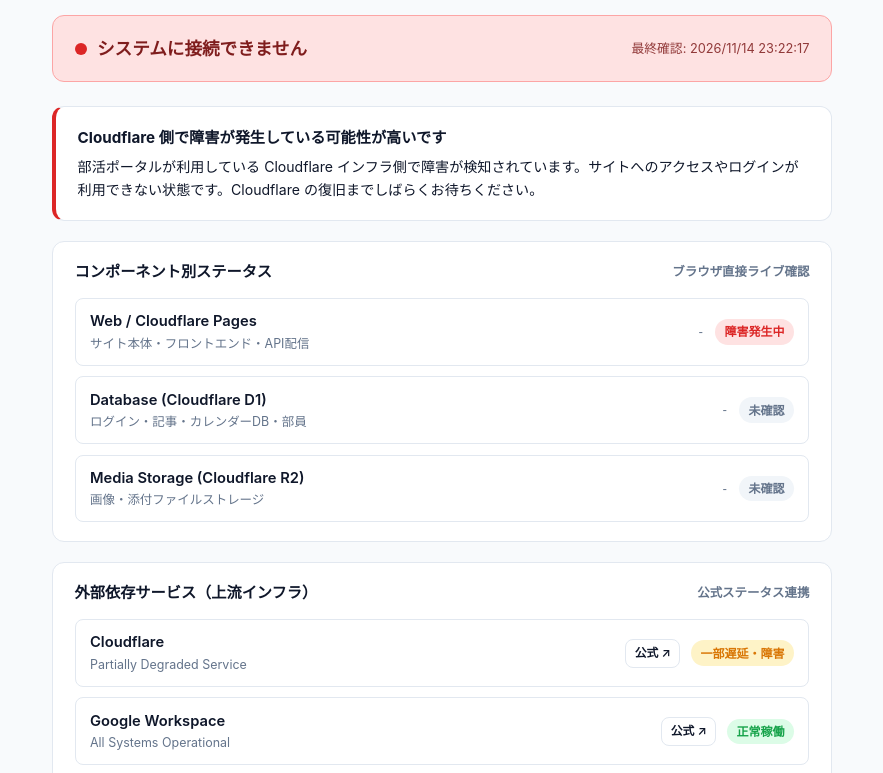
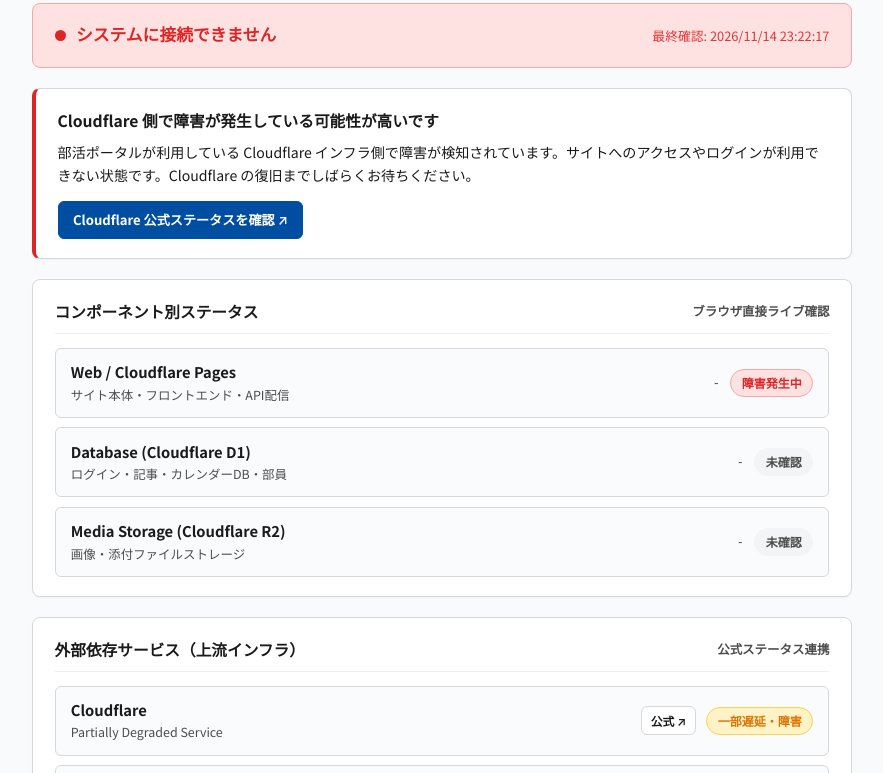
Before and after one commit to kagiko-joken/websystem-status, a plain HTML site: page index.html in a window 1280 px wide. Shown: the part 105-878 px from the top of the page, without its empty margins (198-1081 px from the left). Drawn offline with Linux system fonts and the light colour scheme; no server answers.

Commit message:
Finalize status page UI, incident guide, and clean up preview bar

```diff
--- a/index.html
+++ b/index.html
@@ -6,56 +6,68 @@
   <meta name="robots" content="noindex, nofollow, noarchive">
   <title>Joken System Status | status.joken.jp</title>
   <style>
+    @import url('https://fonts.googleapis.com/css2?family=Noto+Sans+JP:wght@400;500;700;800&display=swap');
     :root {
-      --bg: #f8fafc;
+      --bg: #f9fafb;
       --surface: #ffffff;
-      --border: #e2e8f0;
-      --text: #0f172a;
-      --muted: #64748b;
+      --border: #d7d8d9;
+      --text: #1a1a1a;
+      --muted: #4d4d4d;
       --ok: #16a34a;
       --ok-bg: #dcfce7;
+      --ok-border: #86efac;
       --warn: #d97706;
       --warn-bg: #fef3c7;
+      --warn-border: #fcd34d;
       --down: #dc2626;
       --down-bg: #fee2e2;
-      --unknown: #64748b;
-      --unknown-bg: #f1f5f9;
-      --primary: #2563eb;
+      --down-border: #fca5a5;
+      --unknown: #4d4d4d;
+      --unknown-bg: #f3f4f6;
+      --primary: #004ea2;
+      --primary-hover: #003772;
     }
     * { box-sizing: border-box; }
     body {
       margin: 0;
-      font-family: -apple-system, BlinkMacSystemFont, "Segoe UI", "Hiragino Kaku Gothic ProN", "Noto Sans JP", sans-serif;
+      font-family: "Noto Sans JP", system-ui, -apple-system, BlinkMacSystemFont, "Segoe UI", Roboto, "Hiragino Sans", "Hiragino Kaku Gothic ProN", sans-serif;
       background: var(--bg);
       color: var(--text);
-      line-height: 1.6;
+      line-height: 1.65;
     }
-    .container {
-      max-width: 820px;
+    .top-bar {
+      background: var(--surface);
+      border-bottom: 1px solid var(--border);
+    }
+    .top-bar__inner {
+      max-width: 860px;
       margin: 0 auto;
-      padding: 2.25rem 1.25rem 3.5rem;
-    }
-    header {
+      padding: 0.9rem 1.25rem;
       display: flex;
       flex-wrap: wrap;
       align-items: center;
       justify-content: space-between;
       gap: 0.75rem;
-      margin-bottom: 1.75rem;
+    }
+    .container {
+      max-width: 860px;
+      margin: 0 auto;
+      padding: 1.5rem 1.25rem 3.5rem;
     }
     .brand {
       display: flex;
       align-items: center;
-      gap: 0.6rem;
+      gap: 0.65rem;
     }
     .brand-title {
-      font-size: 1.35rem;
+      font-size: 1.25rem;
       font-weight: 800;
-      letter-spacing: -0.02em;
+      letter-spacing: -0.01em;
+      color: var(--primary);
       margin: 0;
     }
     .brand-sub {
-      font-size: 0.85rem;
+      font-size: 0.8rem;
       color: var(--muted);
     }
     .actions {
@@ -67,42 +79,52 @@
       display: inline-flex;
       align-items: center;
       gap: 0.35rem;
-      padding: 0.45rem 0.85rem;
+      padding: 0.45rem 0.9rem;
       font-size: 0.82rem;
       font-weight: 600;
-      border-radius: 8px;
+      border-radius: 6px;
       border: 1px solid var(--border);
       background: var(--surface);
       color: var(--text);
       text-decoration: none;
       cursor: pointer;
+      transition: background 0.15s ease, border-color 0.15s ease;
     }
-    .btn:hover { background: #f1f5f9; }
+    .btn:hover { background: #f3f4f6; border-color: #8e9094; }
+    .btn-primary {
+      background: var(--primary);
+      border-color: var(--primary);
+      color: #ffffff;
+    }
+    .btn-primary:hover {
+      background: var(--primary-hover);
+      border-color: var(--primary-hover);
+    }
     .banner {
       display: flex;
       align-items: center;
       justify-content: space-between;
       flex-wrap: wrap;
       gap: 0.75rem;
-      padding: 1.15rem 1.35rem;
-      border-radius: 12px;
+      padding: 1.1rem 1.35rem;
+      border-radius: 8px;
       background: var(--unknown-bg);
       border: 1px solid var(--border);
-      margin-bottom: 1.5rem;
+      margin-bottom: 1.25rem;
     }
-    .banner.is-operational { background: var(--ok-bg); border-color: #86efac; color: #14532d; }
-    .banner.is-degraded { background: var(--warn-bg); border-color: #fcd34d; color: #78350f; }
-    .banner.is-down { background: var(--down-bg); border-color: #fca5a5; color: #7f1d1d; }
+    .banner.is-operational { background: var(--ok-bg); border-color: var(--ok-border); color: var(--ok); }
+    .banner.is-degraded { background: var(--warn-bg); border-color: var(--warn-border); color: var(--warn); }
+    .banner.is-down { background: var(--down-bg); border-color: var(--down-border); color: var(--down); }
     .banner-main {
       display: flex;
       align-items: center;
       gap: 0.65rem;
-      font-size: 1.1rem;
+      font-size: 1.05rem;
       font-weight: 700;
     }
     .dot {
-      width: 12px;
-      height: 12px;
+      width: 11px;
+      height: 11px;
       border-radius: 50%;
       background: var(--unknown);
       flex-shrink: 0;
@@ -112,19 +134,22 @@
     .is-down .dot { background: var(--down); }
     .banner-meta {
       font-size: 0.8rem;
-      opacity: 0.85;
+      opacity: 0.9;
     }
     .card {
       background: var(--surface);
       border: 1px solid var(--border);
-      border-radius: 12px;
-      padding: 1.15rem 1.35rem;
+      border-radius: 8px;
+      padding: 1.2rem 1.35rem;
       margin-bottom: 1.25rem;
+      box-shadow: 0 1px 2px rgba(0, 0, 0, 0.04);
     }
     .card-title {
-      font-size: 0.95rem;
+      font-size: 0.98rem;
       font-weight: 700;
       margin: 0 0 0.85rem;
+      padding-bottom: 0.5rem;
+      border-bottom: 1px solid #edf0f2;
       display: flex;
       align-items: center;
       justify-content: space-between;
@@ -133,19 +158,20 @@
     .service-list {
       display: flex;
       flex-direction: column;
-      gap: 0.65rem;
+      gap: 0.6rem;
     }
     .service-row {
       display: flex;
       align-items: center;
       justify-content: space-between;
       gap: 0.75rem;
-      padding: 0.7rem 0.9rem;
+      padding: 0.72rem 0.95rem;
       border: 1px solid var(--border);
-      border-radius: 8px;
+      border-radius: 6px;
+      background: #fafbfd;
     }
     .service-name {
-      font-weight: 600;
+      font-weight: 700;
       font-size: 0.92rem;
     }
     .service-desc {
@@ -160,53 +186,40 @@
     }
     .latency {
       color: var(--muted);
-      font-family: ui-monospace, SFMono-Regular, Menlo, monospace;
+      font-family: "Consolas", "Courier New", monospace;
       font-size: 0.78rem;
     }
     .pill {
-      padding: 0.2rem 0.6rem;
+      padding: 0.2rem 0.65rem;
       border-radius: 999px;
       font-size: 0.75rem;
       font-weight: 700;
       background: var(--unknown-bg);
       color: var(--unknown);
+      border: 1px solid transparent;
     }
-    .pill.is-operational { background: var(--ok-bg); color: var(--ok); }
-    .pill.is-degraded { background: var(--warn-bg); color: var(--warn); }
-    .pill.is-down { background: var(--down-bg); color: var(--down); }
-    .uptime-bars {
+    .pill.is-operational { background: var(--ok-bg); color: var(--ok); border-color: var(--ok-border); }
+    .pill.is-degraded { background: var(--warn-bg); color: var(--warn); border-color: var(--warn-border); }
+    .pill.is-down { background: var(--down-bg); color: var(--down); border-color: var(--down-border); }
+    .guide-actions {
+      margin-top: 0.85rem;
       display: flex;
-      align-items: stretch;
-      gap: 3px;
-      height: 32px;
-      margin: 0.5rem 0;
-    }
-    .uptime-bar {
-      flex: 1;
-      border-radius: 3px;
-      background: #e2e8f0;
-      min-width: 3px;
-    }
-    .uptime-bar.is-operational { background: #22c55e; }
-    .uptime-bar.is-degraded { background: #f59e0b; }
-    .uptime-bar.is-down { background: #ef4444; }
-    .uptime-footer {
-      display: flex;
-      justify-content: space-between;
-      font-size: 0.76rem;
-      color: var(--muted);
+      flex-wrap: wrap;
+      gap: 0.5rem;
     }
     footer {
       text-align: center;
       font-size: 0.78rem;
       color: var(--muted);
       margin-top: 2rem;
+      padding-top: 1.25rem;
+      border-top: 1px solid var(--border);
     }
   </style>
 </head>
 <body>
-  <div class="container">
-    <header>
+  <div class="top-bar">
+    <div class="top-bar__inner">
       <div class="brand">
         <div>
           <h1 class="brand-title">Joken System Status</h1>
@@ -215,9 +228,12 @@
       </div>
       <div class="actions">
         <button type="button" id="live-check-btn" class="btn">更新</button>
-        <a href="https://dash.joken.jp" class="btn" target="_blank" rel="noopener">dash.joken.jp へ</a>
+        <a href="https://dash.joken.jp" class="btn btn-primary" target="_blank" rel="noopener">dash.joken.jp へ</a>
       </div>
-    </header>
+    </div>
+  </div>
+
+  <div class="container">
 
     <div id="overall-banner" class="banner">
       <div class="banner-main">
@@ -228,10 +244,11 @@
     </div>
 
     <div id="incident-guide" class="card" style="display:none; border-left:4px solid var(--warn);">
-      <h2 class="card-title" style="margin-bottom:0.4rem;">
+      <h2 class="card-title" style="margin-bottom:0.45rem; border-bottom:none; padding-bottom:0;">
         <span id="incident-guide-title">状況の説明</span>
       </h2>
       <p id="incident-guide-body" style="margin:0; font-size:0.88rem; color:var(--text);"></p>
+      <div id="incident-guide-actions" class="guide-actions"></div>
     </div>
 
     <section class="card">
@@ -365,7 +382,8 @@
       const guide = document.getElementById('incident-guide');
       const titleEl = document.getElementById('incident-guide-title');
       const bodyEl = document.getElementById('incident-guide-body');
-      if (!guide || !titleEl || !bodyEl) return;
+      const actionsEl = document.getElementById('incident-guide-actions');
+      if (!guide || !titleEl || !bodyEl || !actionsEl) return;
 
       const cur = latestCurrent || {};
       const ext = latestExternal || {};
@@ -373,7 +391,7 @@
       const cfDown = ext.cloudflare && ext.cloudflare.status && ext.cloudflare.status !== 'operational' && ext.cloudflare.status !== 'unknown';
 
       const issues = [];
-      if (cur.status === 'down' || svcs.web?.status === 'down') {
+      if (svcs.web?.status === 'down' || (cur.status === 'down' && svcs.d1?.status !== 'down' && svcs.r2?.status !== 'down')) {
         issues.push({
           level: 'down',
           title: cfDown ? 'Cloudflare 側で障害が発生している可能性が高いです' : 'ポータル本体（dash.joken.jp）に接続できません',
@@ -391,13 +409,13 @@
         issues.push({
           level: 'down',
           title: 'データベース（Cloudflare D1）に接続できません',
-          body: 'ログイン・ナレッジ記事・カレンダー・部員データの読み書きが停止しています。Cloudflare D1 側の障害の可能性が高いです。'
+          body: 'ログイン・ナレッジ記事・カレンダー・部員データの読み書きが停止しています。Cloudflare D1 側の障害の可能性が高いです。Cloudflare の復旧までしばらくお待ちください。'
         });
       } else if (svcs.r2?.status === 'down') {
         issues.push({
           level: 'degraded',
           title: '画像ストレージ（Cloudflare R2）で障害が発生しています',
-          body: 'サイトへのログインや文字の閲覧は可能ですが、記事内の画像表示や新しい画像のアップロードができない状態です。'
+          body: 'サイトへのログインや文字の閲覧は可能ですが、記事内の画像表示や新しい画像のアップロードができない状態です。Cloudflare の復旧までしばらくお待ちください。'
         });
       } else if (cfDown) {
         issues.push({
@@ -418,6 +436,31 @@
         extNotes.push('GitHub（ステータス更新・デプロイに影響が出る場合があります）');
       }
 
+      const actionLinks = [];
+      if (issues.length > 0 || cfDown) {
+        actionLinks.push(['https://www.cloudflarestatus.com/', 'Cloudflare 公式ステータスを確認 ↗']);
+      }
+      if (ext.google_workspace?.status && ext.google_workspace.status !== 'operational' && ext.google_workspace.status !== 'unknown') {
+        actionLinks.push(['https://www.google.com/appsstatus/dashboard/', 'Google Workspace 公式ステータスを確認 ↗']);
+      }
+      if (ext.resend?.status && ext.resend.status !== 'operational' && ext.resend.status !== 'unknown') {
+        actionLinks.push(['https://resend-status.com/', 'Resend 公式ステータスを確認 ↗']);
+      }
+      if (ext.github?.status && ext.github.status !== 'operational' && ext.github.status !== 'unknown') {
+        actionLinks.push(['https://www.githubstatus.com/', 'GitHub 公式ステータスを確認 ↗']);
+      }
+
+      actionsEl.innerHTML = '';
+      actionLinks.forEach(([href, label]) => {
+        const a = document.createElement('a');
+        a.href = href;
+        a.target = '_blank';
+        a.rel = 'noopener';
+        a.className = 'btn btn-primary';
+        a.textContent = label;
+        actionsEl.appendChild(a);
+      });
+
       if (issues.length > 0) {
         const top = issues[0];
         guide.style.display = 'block';
@@ -436,14 +479,15 @@
 
     function renderCurrent(current, updatedAt, sourceLabel) {
       latestCurrent = current;
-      const status = current?.status || 'unknown';
+      const services = current?.services || {};
+      const isCoreDown = services.web?.status === 'down' || services.d1?.status === 'down';
+      const isPartialDown = services.r2?.status === 'down';
+      const status = isCoreDown ? 'down' : (isPartialDown ? 'degraded' : (current?.status || 'unknown'));
       const banner = document.getElementById('overall-banner');
       applyStatusClass(banner, status);
       document.getElementById('overall-text').textContent = BANNER_LABELS[status] || BANNER_LABELS.unknown;
       document.getElementById('overall-meta').textContent = updatedAt ? `最終確認: ${formatJst(updatedAt)}` : '初回チェック待ち';
       document.getElementById('check-source').textContent = sourceLabel;
-
-      const services = current?.services || {};
       ['web', 'd1', 'r2'].forEach(key => {
         const svc = services[key] || {};
         const st = svc.status || 'unknown';
```
